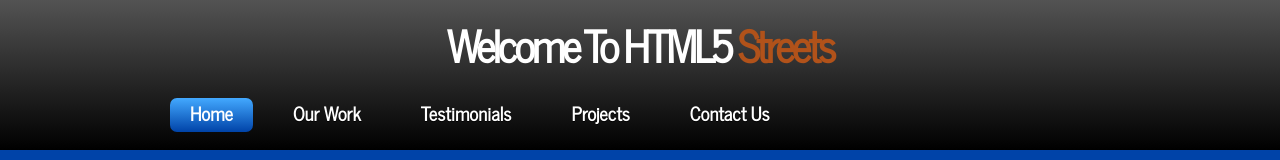
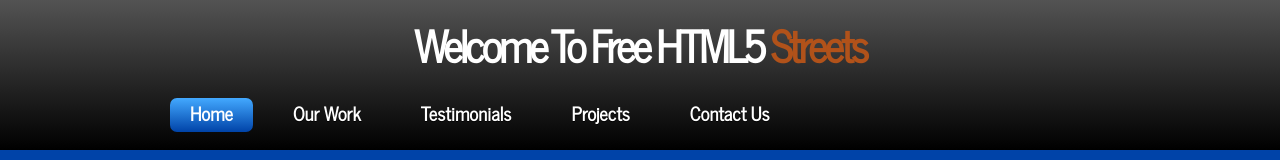
Before and after one commit to discoverycc/non-loquacious-tribble, a plain HTML site: page index.html in a window 1280 px wide. Shown: the top 160 px of the page. Drawn offline with Linux system fonts and the light colour scheme.

Commit message:
Revert "Removed 'Free' from title"
This reverts commit 121fd4ece34621c646ed8eb6f6716976cc68d70b.

```diff
--- a/index.html
+++ b/index.html
@@ -2,7 +2,7 @@
 <html>
 
 <head>
-  <title>HTML5 Templates</title>
+  <title>Free HTML5 Templates</title>
   <meta name="description" content="website description" />
   <meta name="keywords" content="website keywords, website keywords" />
   <meta http-equiv="content-type" content="text/html; charset=windows-1252" />
@@ -17,7 +17,7 @@
     <header>
 	  <div id="strapline">
 	    <div id="welcome_slogan">
-	      <h3>Welcome To HTML5 <span>Streets</span></h3>
+	      <h3>Welcome To Free HTML5 <span>Streets</span></h3>
 	    </div><!--close welcome_slogan-->
       </div><!--close strapline-->
 	  <nav>
```
